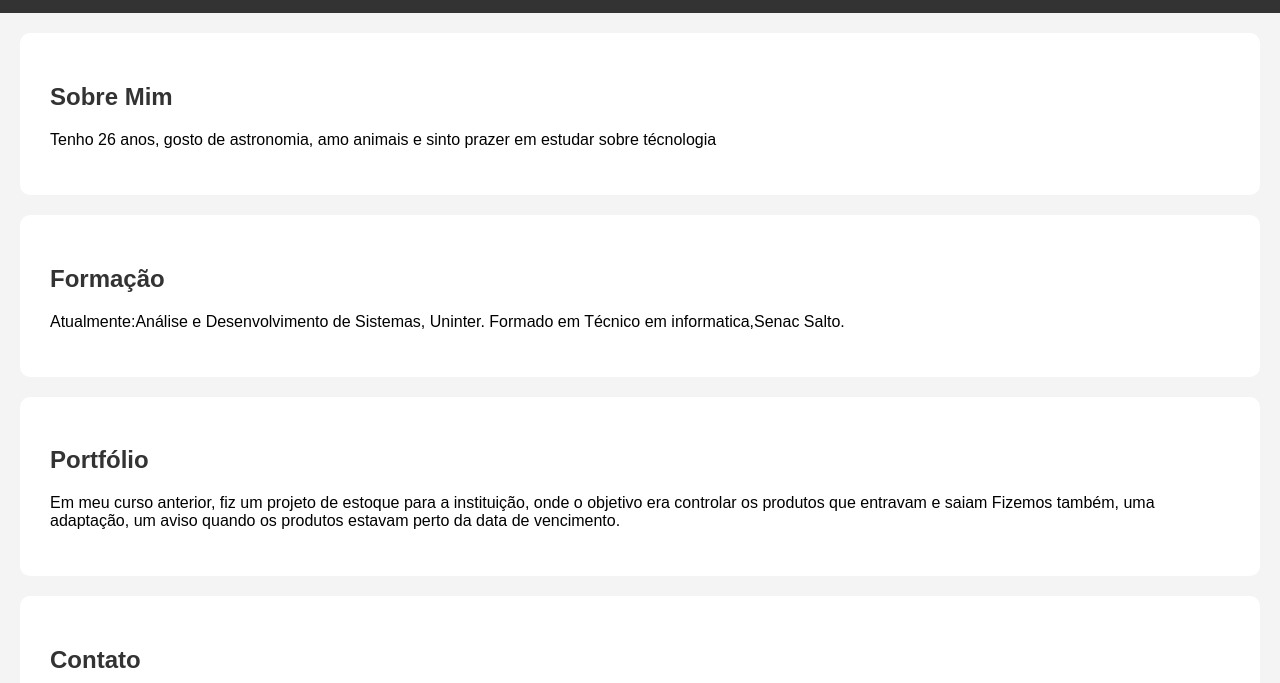
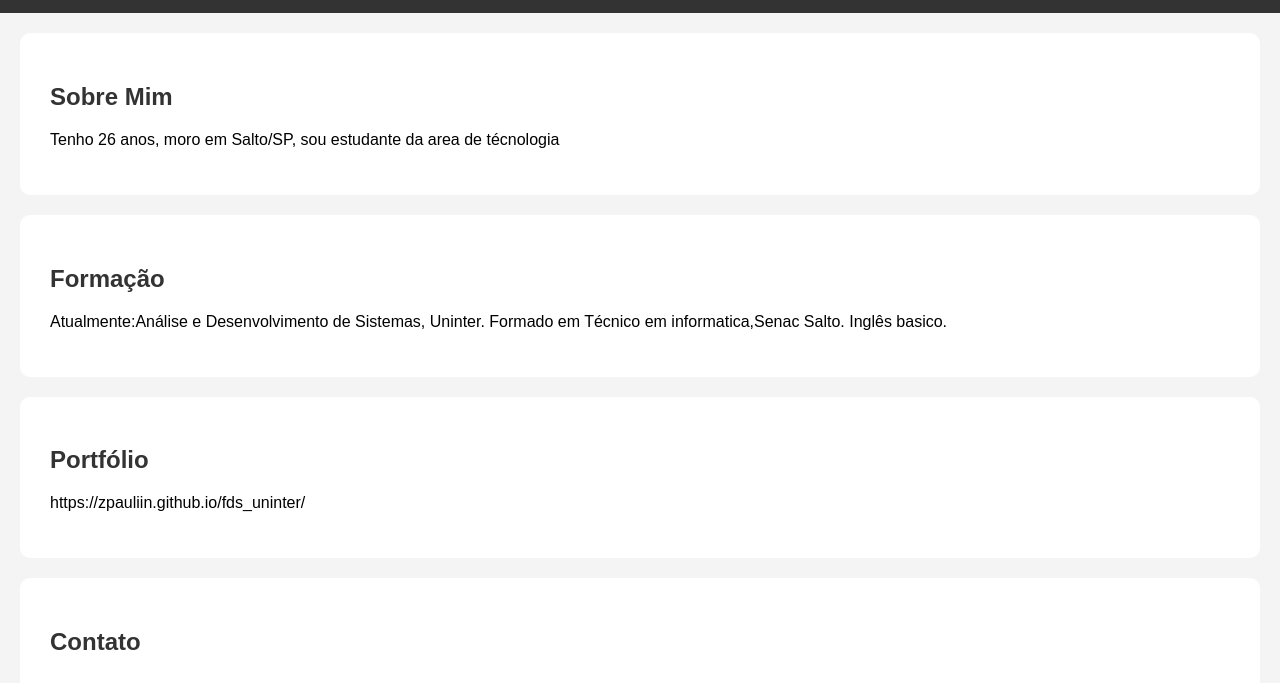
Before and after one commit to zPauliin/meusiteuninter, a plain HTML site: page index.html in a window 1280 px wide. Shown: the part 115-798 px from the top of the page. Drawn offline with Linux system fonts and the light colour scheme.

Commit message:
Revise content and add portfolio link in index.html
Updated personal information and added a portfolio link.

```diff
--- a/index.html
+++ b/index.html
@@ -8,7 +8,7 @@
 <body>
 
     <header>
-        <h1>Paulo César Buzzo de Carvalho   </h1>
+        <h1>Paulo César Buzzo de Carvalho </h1>
         <nav>
             <a href="#sobre">Sobre Mim</a>
             <a href="#formacao">Formação</a>
@@ -19,19 +19,20 @@
 
     <section id="sobre">
         <h2>Sobre Mim</h2>
-        <p>Tenho 26 anos, gosto de astronomia, amo animais e sinto prazer em estudar sobre técnologia</p>
+        <p>Tenho 26 anos, moro em Salto/SP, sou estudante da area de técnologia</p>
     </section>
 
     <section id="formacao">
         <h2>Formação</h2>
         <p> Atualmente:Análise e Desenvolvimento de Sistemas, Uninter.
-            Formado em Técnico em informatica,Senac Salto.</p>
+            Formado em Técnico em informatica,Senac Salto.
+            Inglês basico.
+        </p>
     </section>
 
     <section id="portfolio">
         <h2>Portfólio</h2>
-        <p>Em meu curso anterior, fiz um projeto de estoque para a instituição, onde o objetivo era controlar os produtos que entravam e saiam
-            Fizemos também, uma adaptação, um aviso quando os produtos estavam perto da data de vencimento.</p>
+        <p>https://zpauliin.github.io/fds_uninter/</p>
     </section>
 
     <section id="contato">
```
